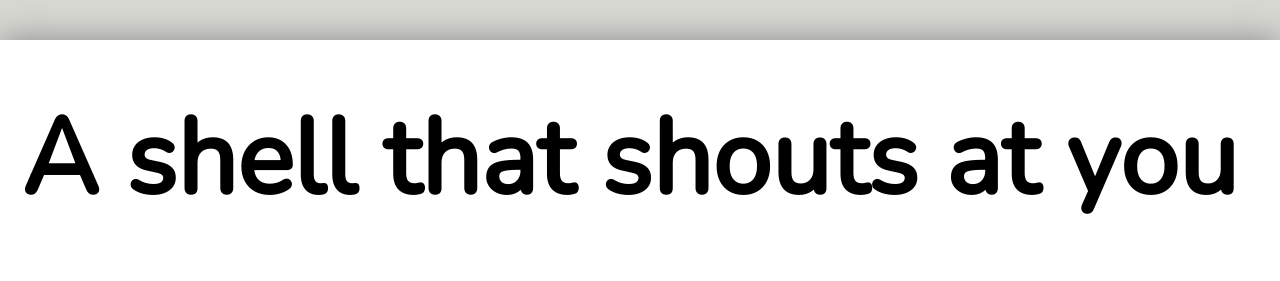
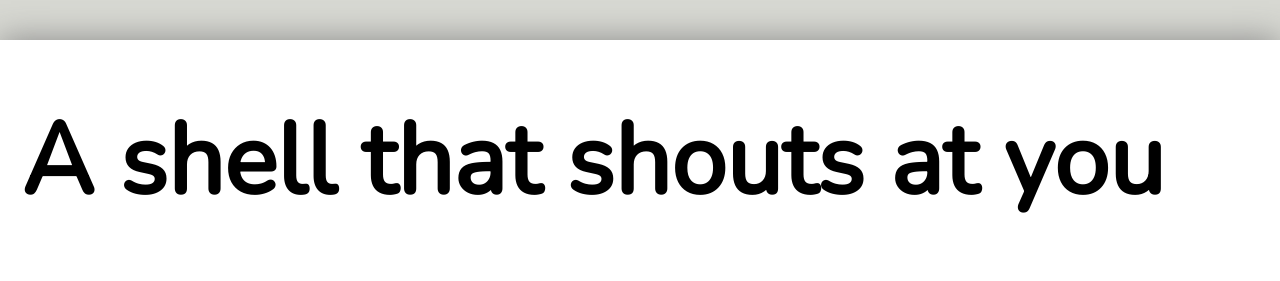
Before and after one commit to badboy/stdshout, a plain HTML site: page docs/index.html in a window 1280 px wide. Shown: the top 281 px of the page. Drawn offline with nearby package versions, Linux system fonts and the light colour scheme.

Commit message:
Fit heading in

```diff
--- a/docs/public/custom.css
+++ b/docs/public/custom.css
@@ -33,7 +33,7 @@ body {
 }
 
 .remark-slide-content h1 {
-  font-size: 5em;
+  font-size: 4.7em;
   margin-top: 0;
 }
 .remark-slide-content h2 {
```
